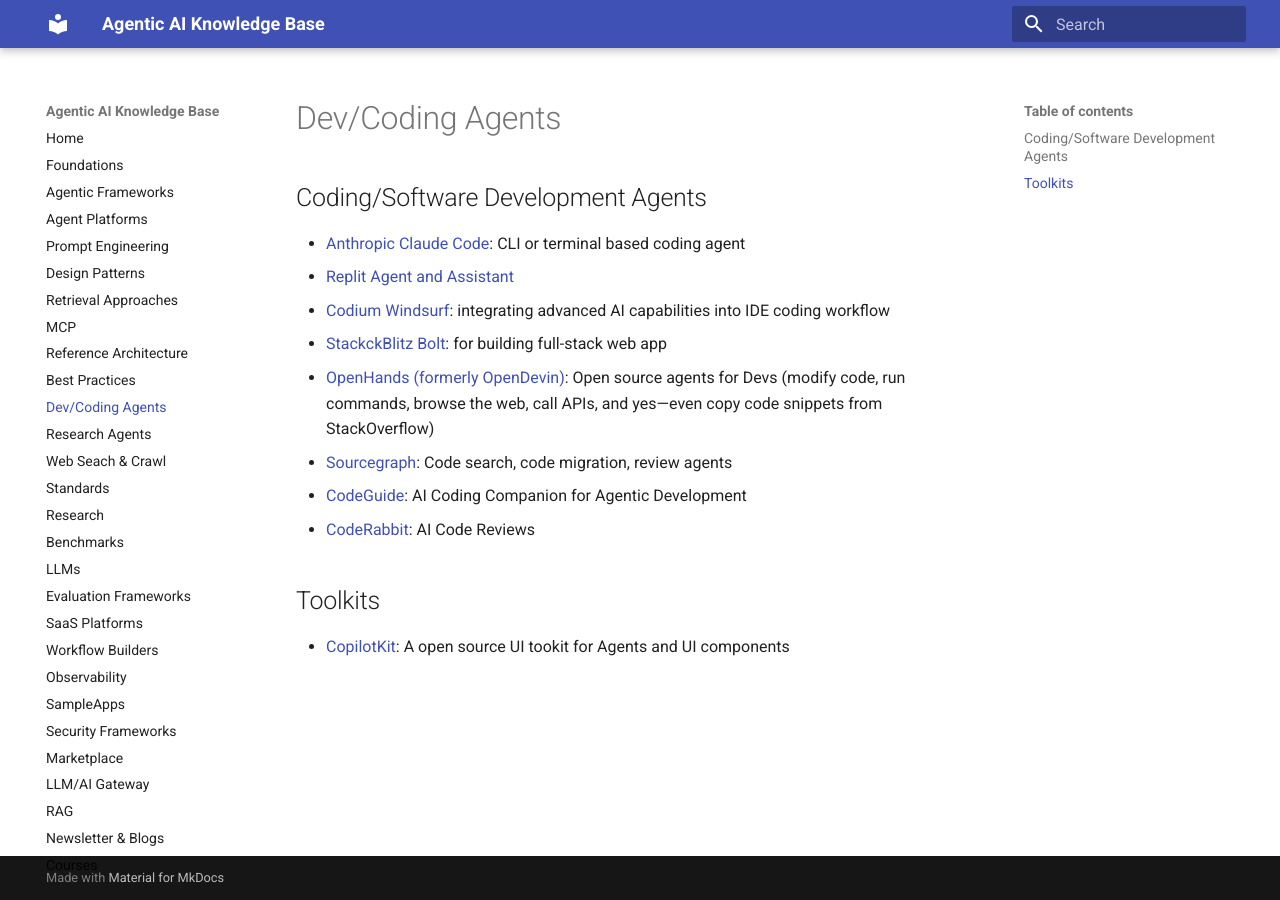
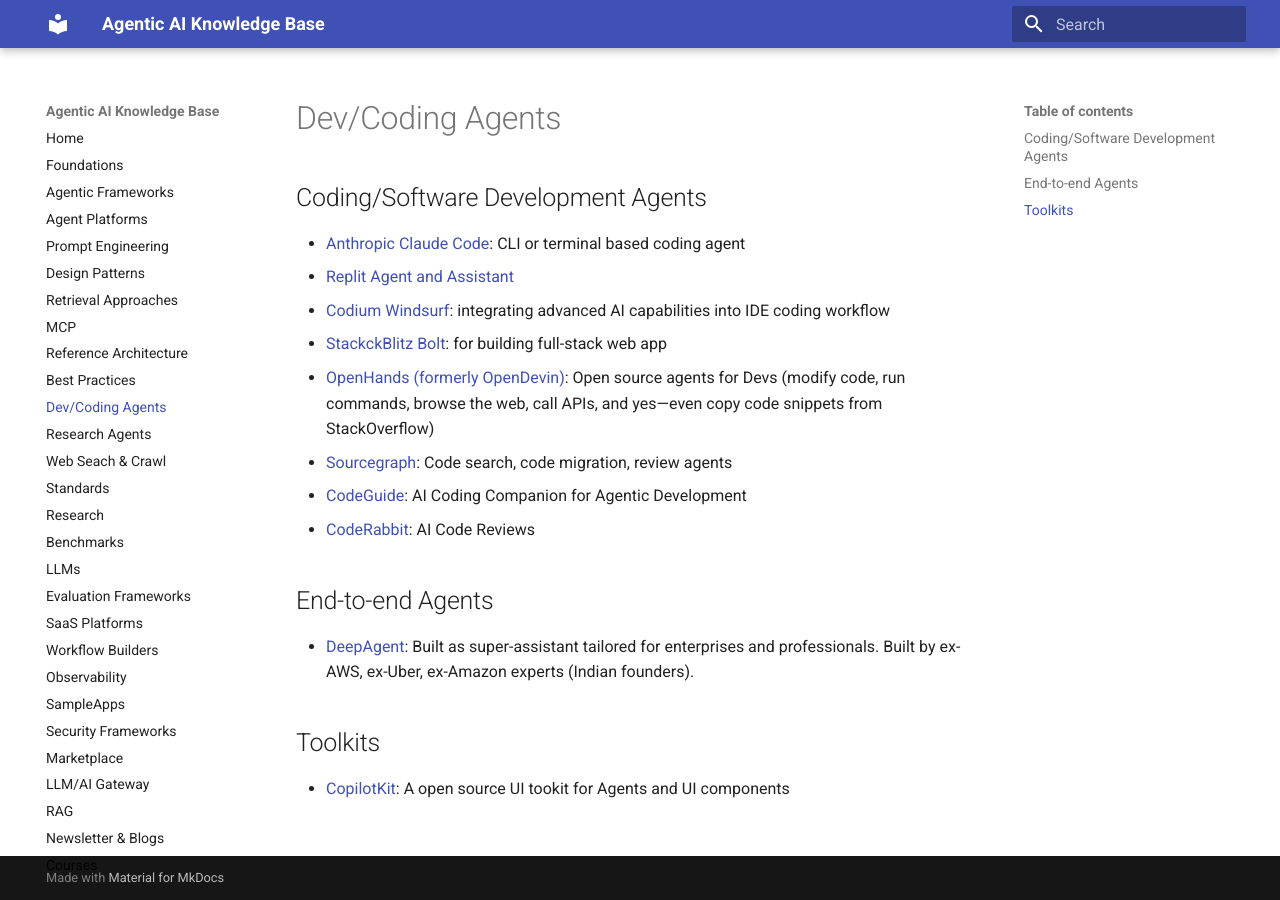
Before and after one commit to ankurkumarz/agentic-ai-knowledge-base, an MkDocs documentation site: the page built from docs/DevAgents/Readme.md, in a window 1280 px wide. Built offline with MkDocs 1.6.1 and Material for MkDocs 9.7.7, drawn with Linux system fonts in a browser that asks for light colours.

Commit message:
Update Readme.md

```diff
--- a/docs/DevAgents/Readme.md
+++ b/docs/DevAgents/Readme.md
@@ -9,6 +9,10 @@
 - [CodeGuide](https://www.codeguide.dev/): AI Coding Companion for Agentic Development
 - [CodeRabbit](https://www.coderabbit.ai/): AI Code Reviews
 
+## End-to-end Agents
+
+- [DeepAgent](https://deepagent.abacus.ai/): Built as super-assistant tailored for enterprises and professionals. Built by ex-AWS, ex-Uber, ex-Amazon experts (Indian founders).
+
 ## Toolkits
 
 - [CopilotKit](https://www.copilotkit.ai/): A open source UI tookit for Agents and UI components
```
